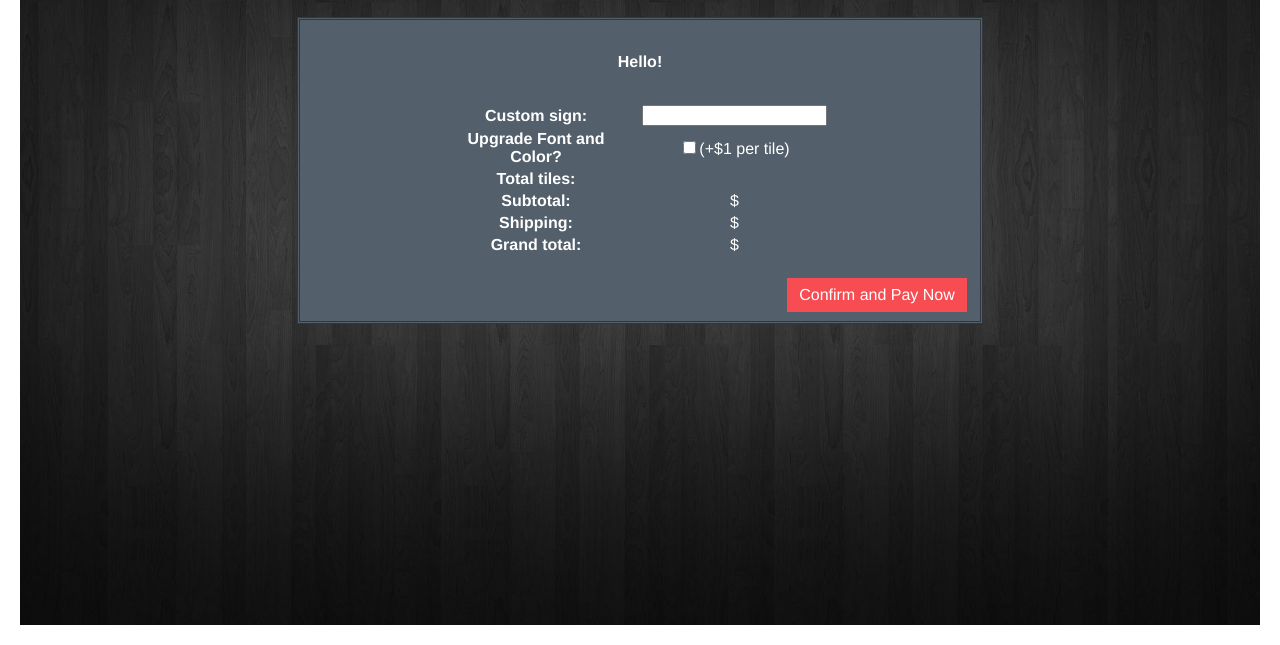
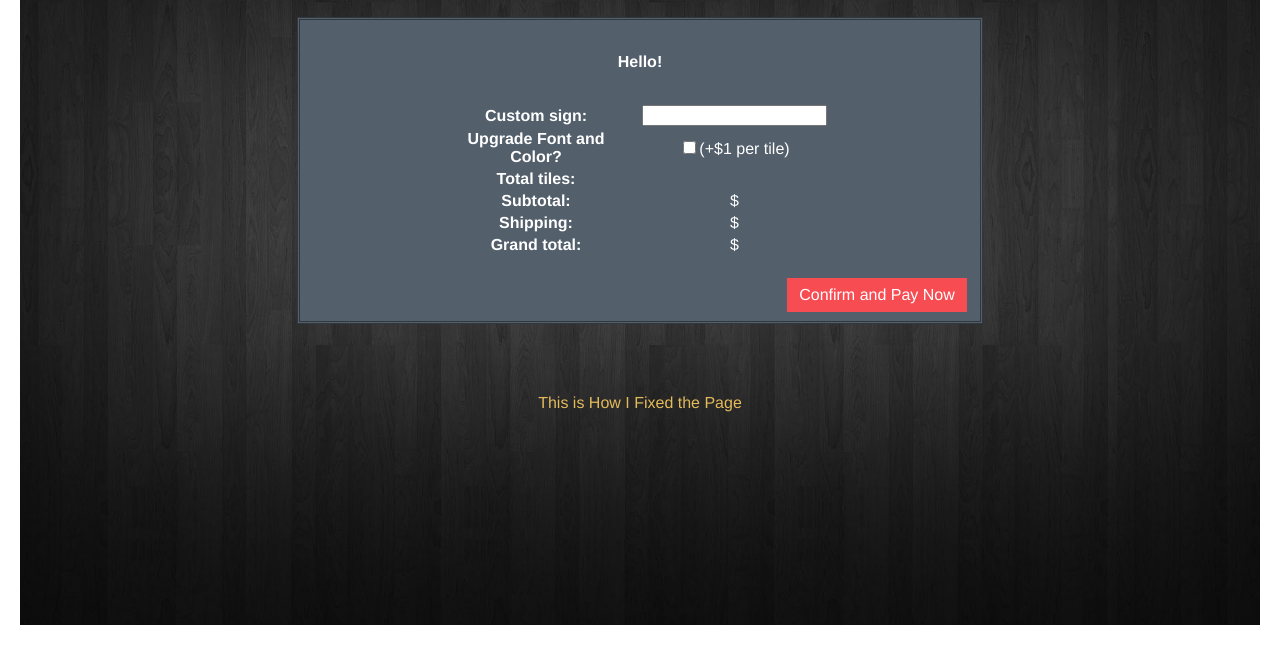
Before and after one commit to alreadydunn/dev9, a plain HTML site: page index.html in a window 1280 px wide. Shown: the part 155-800 px from the top of the page. Drawn offline with nearby package versions, Linux system fonts and the light colour scheme.

Commit message:
Update index.html

```diff
--- a/index.html
+++ b/index.html
@@ -52,6 +52,8 @@
   <script src='https://cdnjs.cloudflare.com/ajax/libs/jquery/3.4.1/jquery.min.js'></script>
 
 
+<div class="link"><p><a href="pages/fixed.html" target="blank">This is How I Fixed the Page</a></p></div>
+
 
     <script  src="./script.js"></script>
 
```
